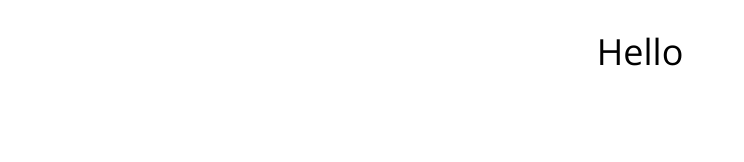
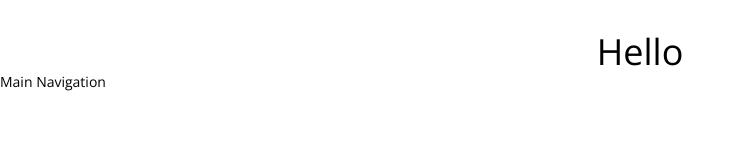
Before and after one commit to proton0210/Job-Search-App, a Vue app: page / in a window 1280 px wide. Shown: the top 162 px of the page, without its empty margins (0-744 px from the left). Built offline with nearby package versions, Linux system fonts and the light colour scheme.

Commit message:
Main Nav component

```diff
--- a/src/App.vue
+++ b/src/App.vue
@@ -1,10 +1,14 @@
 <template>
   <h1 class="mt-8 text-4xl text-center">Hello</h1>
+  <MainNav />
 </template>
 
 <script>
+import MainNav from "@/components/MainNav.vue";
 export default {
   name: "App",
-  components: {},
+  components: {
+    MainNav,
+  },
 };
 </script>
--- /dev/null
+++ b/src/components/MainNav.vue
@@ -0,0 +1,10 @@
+<template>
+  <header class="w-full text-sm">Main Navigation</header>
+</template>
+
+<script>
+// think of this as a configuration for the component.
+export default {
+  name: "MainNav", // Gives formal name to the component.
+};
+</script>
```
